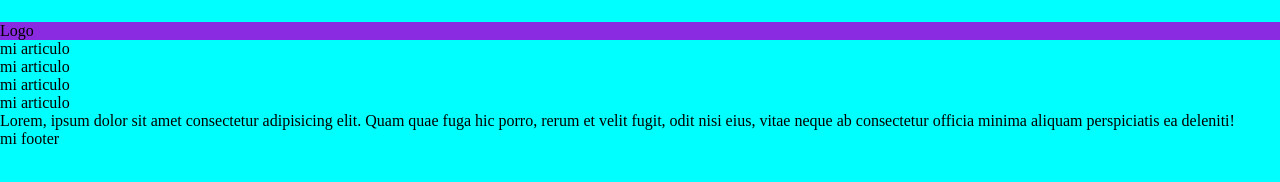
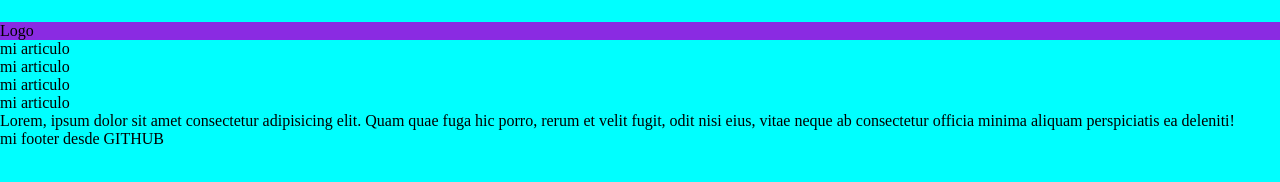
Before and after one commit to pjreyesv04/miproyecto_pjrv, a plain HTML site: page index.html in a window 1280 px wide. Drawn offline with Linux system fonts and the light colour scheme.

Commit message:
Mdifico el footer
mi mensaje de forma extendida

```diff
--- a/index.html
+++ b/index.html
@@ -24,6 +24,6 @@
     <section>
         <p>Lorem, ipsum dolor sit amet consectetur adipisicing elit. Quam quae fuga hic porro, rerum et velit fugit, odit nisi eius, vitae neque ab consectetur officia minima aliquam perspiciatis ea deleniti!</p>
     </section>
-    <footer>mi footer</footer>
+    <footer>mi footer desde GITHUB</footer>
 </body>
 </html>
```
